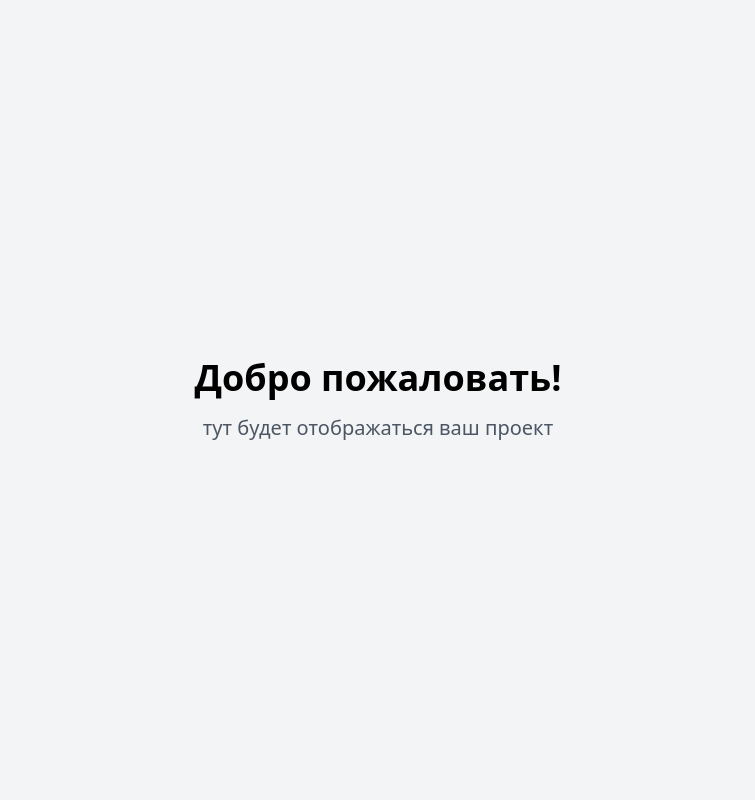
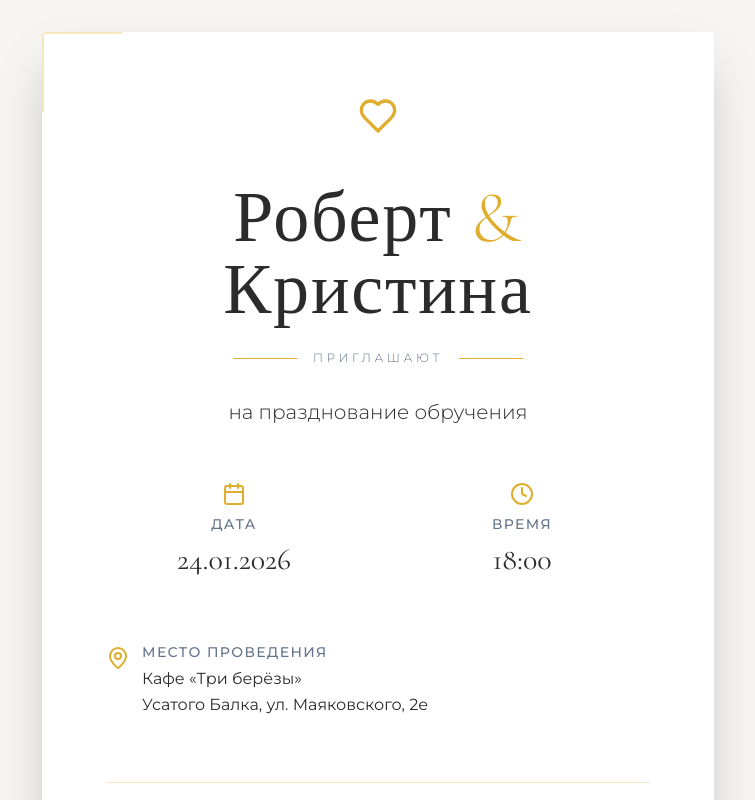
Before and after one commit to pr-poehali-dev/wedding-invitation-cards, a React (Vite) app: page / in a window 1280 px wide. Shown: the top 800 px of the page, without its empty margins (262-1017 px from the left). Built offline with nearby package versions, Linux system fonts and the light colour scheme.

Commit message:
Инициализация проекта

```diff
--- a/src/pages/Index.tsx
+++ b/src/pages/Index.tsx
@@ -1,11 +1,87 @@
-// Update this page (the content is just a fallback if you fail to update the page)
+import { Separator } from "@/components/ui/separator";
+import Icon from "@/components/ui/icon";
 
 const Index = () => {
   return (
-    <div className="min-h-screen flex items-center justify-center bg-gray-100">
-      <div className="text-center">
-        <h1 className="text-4xl font-bold mb-4 color-black text-black">Добро пожаловать!</h1>
-        <p className="text-xl text-gray-600">тут будет отображаться ваш проект</p>
+    <div className="min-h-screen bg-background flex items-center justify-center p-4 sm:p-8">
+      <div className="max-w-2xl w-full">
+        <div className="bg-white shadow-2xl rounded-sm p-8 sm:p-12 md:p-16 relative overflow-hidden">
+          <div className="absolute top-0 left-0 w-20 h-20 border-t-2 border-l-2 border-primary opacity-30" />
+          <div className="absolute bottom-0 right-0 w-20 h-20 border-b-2 border-r-2 border-primary opacity-30" />
+
+          <div className="relative z-10 space-y-8 animate-fade-in">
+            <div className="text-center space-y-6">
+              <div className="inline-block animate-scale-in">
+                <Icon name="Heart" size={40} className="text-primary mx-auto mb-4" />
+              </div>
+
+              <h1 className="font-cormorant text-5xl sm:text-6xl md:text-7xl font-light text-foreground tracking-wide">
+                Роберт <span className="text-primary">&</span> Кристина
+              </h1>
+
+              <div className="flex items-center justify-center gap-4 my-6">
+                <Separator className="w-16 bg-primary" />
+                <span className="font-montserrat text-xs uppercase tracking-[0.3em] text-muted-foreground font-light">
+                  Приглашают
+                </span>
+                <Separator className="w-16 bg-primary" />
+              </div>
+            </div>
+
+            <div className="text-center space-y-4 animate-fade-in-delayed">
+              <p className="font-montserrat text-lg sm:text-xl text-foreground font-light">
+                на празднование обручения
+              </p>
+            </div>
+
+            <div className="grid grid-cols-1 sm:grid-cols-2 gap-8 pt-6 animate-fade-in-delayed">
+              <div className="text-center space-y-2">
+                <Icon name="Calendar" size={24} className="text-primary mx-auto mb-2" />
+                <p className="font-montserrat text-sm uppercase tracking-widest text-muted-foreground font-medium">
+                  Дата
+                </p>
+                <p className="font-cormorant text-3xl text-foreground">
+                  24.01.2026
+                </p>
+              </div>
+
+              <div className="text-center space-y-2">
+                <Icon name="Clock" size={24} className="text-primary mx-auto mb-2" />
+                <p className="font-montserrat text-sm uppercase tracking-widest text-muted-foreground font-medium">
+                  Время
+                </p>
+                <p className="font-cormorant text-3xl text-foreground">
+                  18:00
+                </p>
+              </div>
+            </div>
+
+            <div className="pt-8 space-y-4 animate-fade-in-delayed">
+              <div className="flex items-start gap-3">
+                <Icon name="MapPin" size={24} className="text-primary flex-shrink-0 mt-1" />
+                <div className="space-y-1">
+                  <p className="font-montserrat text-sm uppercase tracking-widest text-muted-foreground font-medium">
+                    Место проведения
+                  </p>
+                  <p className="font-montserrat text-base text-foreground leading-relaxed">
+                    Кафе «Три берёзы»<br />
+                    Усатого Балка, ул. Маяковского, 2е
+                  </p>
+                </div>
+              </div>
+            </div>
+
+            <div className="pt-8">
+              <Separator className="bg-primary opacity-30" />
+            </div>
+
+            <div className="text-center pt-4">
+              <p className="font-cormorant text-xl sm:text-2xl text-foreground font-light italic">
+                Будем рады видеть вас!
+              </p>
+            </div>
+          </div>
+        </div>
       </div>
     </div>
   );
```
